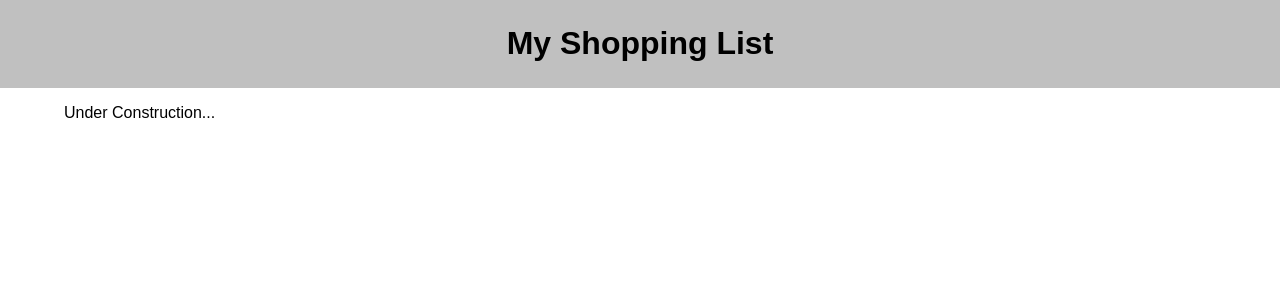
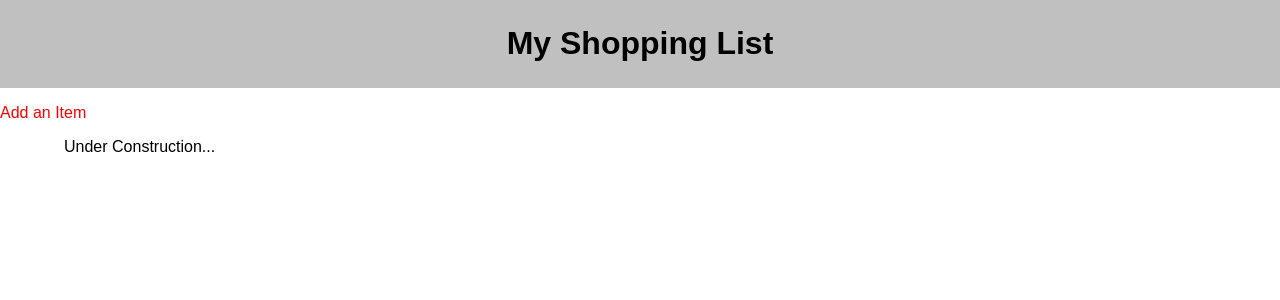
Before and after one commit to oscar-oscar/group-fs-react-shopping-list, a React (Create React App) app: page / in a window 1280 px wide. Shown: the top 300 px of the page. Built offline with nearby package versions, Linux system fonts and the light colour scheme.

Commit message:
Create Input component initial setup

```diff
--- a/src/components/App/App.jsx
+++ b/src/components/App/App.jsx
@@ -1,6 +1,7 @@
 import React from 'react';
 
-import Header from '../Header/Header.jsx'
+import Input from '../Input/Input.jsx';
+import Header from '../Header/Header.jsx';
 import './App.css';
 
 
@@ -8,6 +9,7 @@ function App() {
     return (
         <div className="App">
             <Header />
+            <Input />
             <main>
                 <p>Under Construction...</p>
             </main>
--- /dev/null
+++ b/src/components/Input/Input.css
@@ -0,0 +1,3 @@
+.test {
+    color: red;
+}
--- /dev/null
+++ b/src/components/Input/Input.jsx
@@ -0,0 +1,10 @@
+import React from 'react';
+import './Input.css';
+
+function Input() {
+    return (
+        <p className="test">Add an Item</p>
+    );
+}
+
+export default Input;
```
Also changed, not shown: 1 other file (tests, documents, lock files or other folders).
